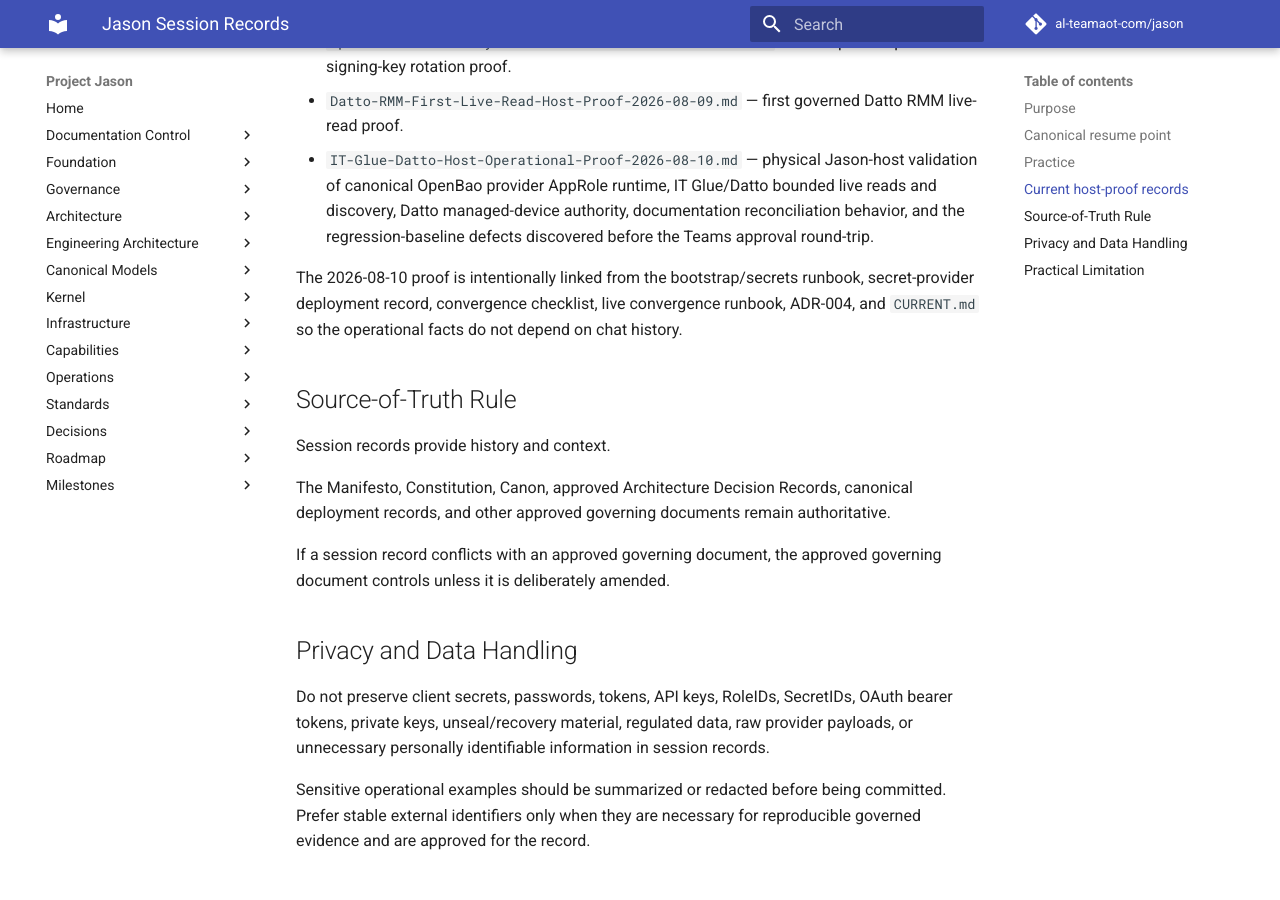
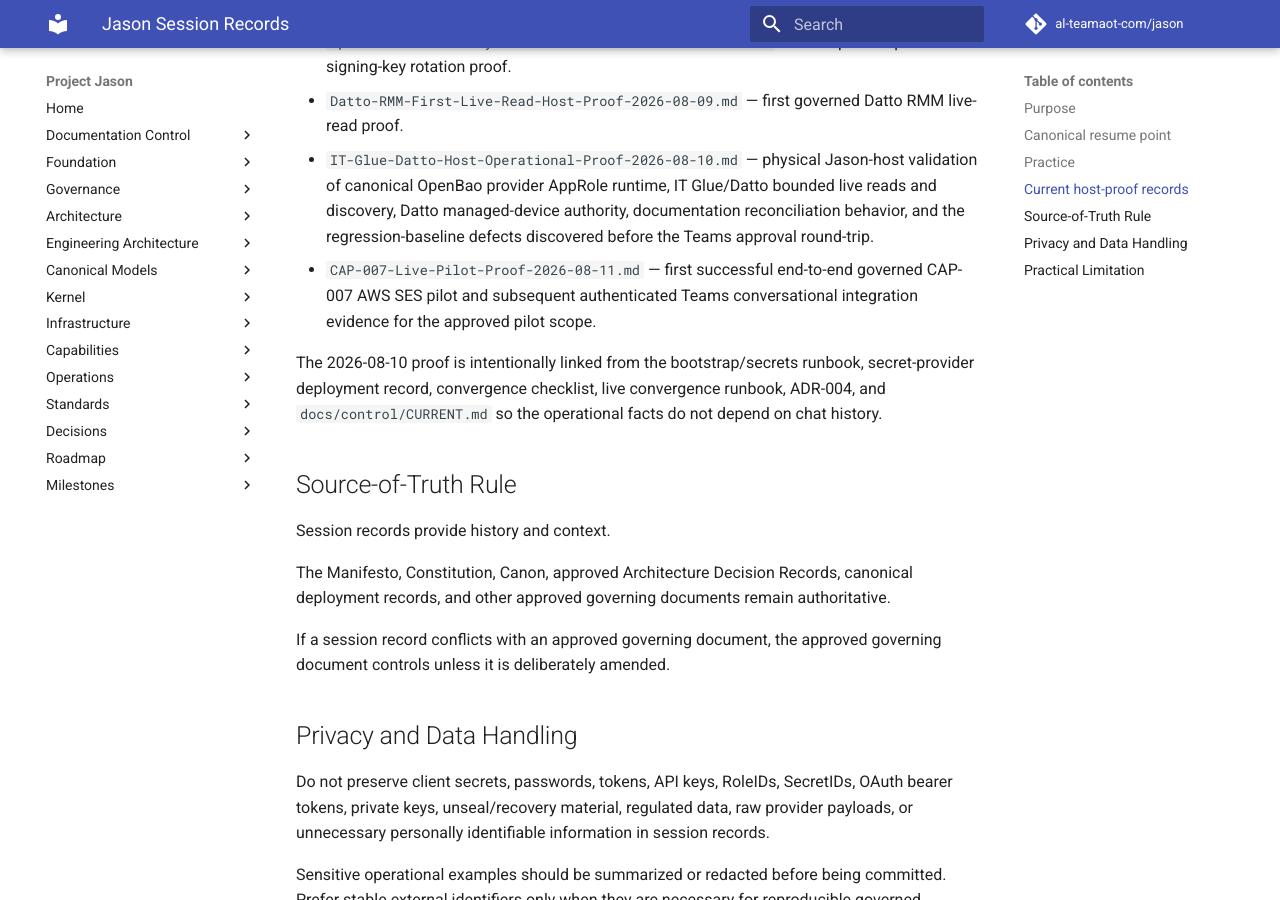
Before and after one commit to al-teamaot-com/jason, an MkDocs documentation site: the page built from docs/sessions/README.md, in a window 1280 px wide and 900 px high, scrolled down 1374 px. Built offline with MkDocs 1.6.1 and Material for MkDocs 9.7.7, drawn with Linux system fonts in a browser that asks for light colours; comment, search, counter and statistics services are not loaded; some of the changed text lies outside the part shown.

Commit message:
Index CAP-007 session proof and current resume path

```diff
--- a/docs/sessions/README.md
+++ b/docs/sessions/README.md
@@ -12,7 +12,7 @@ When a session produces an approved decision, the authoritative result must also
 
 ## Canonical resume point
 
-`CURRENT.md` is the human-readable resume checkpoint for the next Jason work session. Read it together with current GitHub state, the applicable ADRs/runbooks, and a fresh `tools/catch_me_up.py` host snapshot.
+`docs/control/CURRENT.md` is the human-readable resume checkpoint for the next Jason work session. Read it together with current GitHub state, the applicable ADRs/runbooks, and a fresh `tools/catch_me_up.py` host snapshot.
 
 ## Practice
 
@@ -40,8 +40,9 @@ Each record should include:
 - `OpenClaw-Ed25519-Key-Rotation-Host-Proof-2026-08-09.md` — overlap-first OpenClaw signing-key rotation proof.
 - `Datto-RMM-First-Live-Read-Host-Proof-2026-08-09.md` — first governed Datto RMM live-read proof.
 - `IT-Glue-Datto-Host-Operational-Proof-2026-08-10.md` — physical Jason-host validation of canonical OpenBao provider AppRole runtime, IT Glue/Datto bounded live reads and discovery, Datto managed-device authority, documentation reconciliation behavior, and the regression-baseline defects discovered before the Teams approval round-trip.
+- `CAP-007-Live-Pilot-Proof-2026-08-11.md` — first successful end-to-end governed CAP-007 AWS SES pilot and subsequent authenticated Teams conversational integration evidence for the approved pilot scope.
 
-The 2026-08-10 proof is intentionally linked from the bootstrap/secrets runbook, secret-provider deployment record, convergence checklist, live convergence runbook, ADR-004, and `CURRENT.md` so the operational facts do not depend on chat history.
+The 2026-08-10 proof is intentionally linked from the bootstrap/secrets runbook, secret-provider deployment record, convergence checklist, live convergence runbook, ADR-004, and `docs/control/CURRENT.md` so the operational facts do not depend on chat history.
 
 ## Source-of-Truth Rule
 
```
